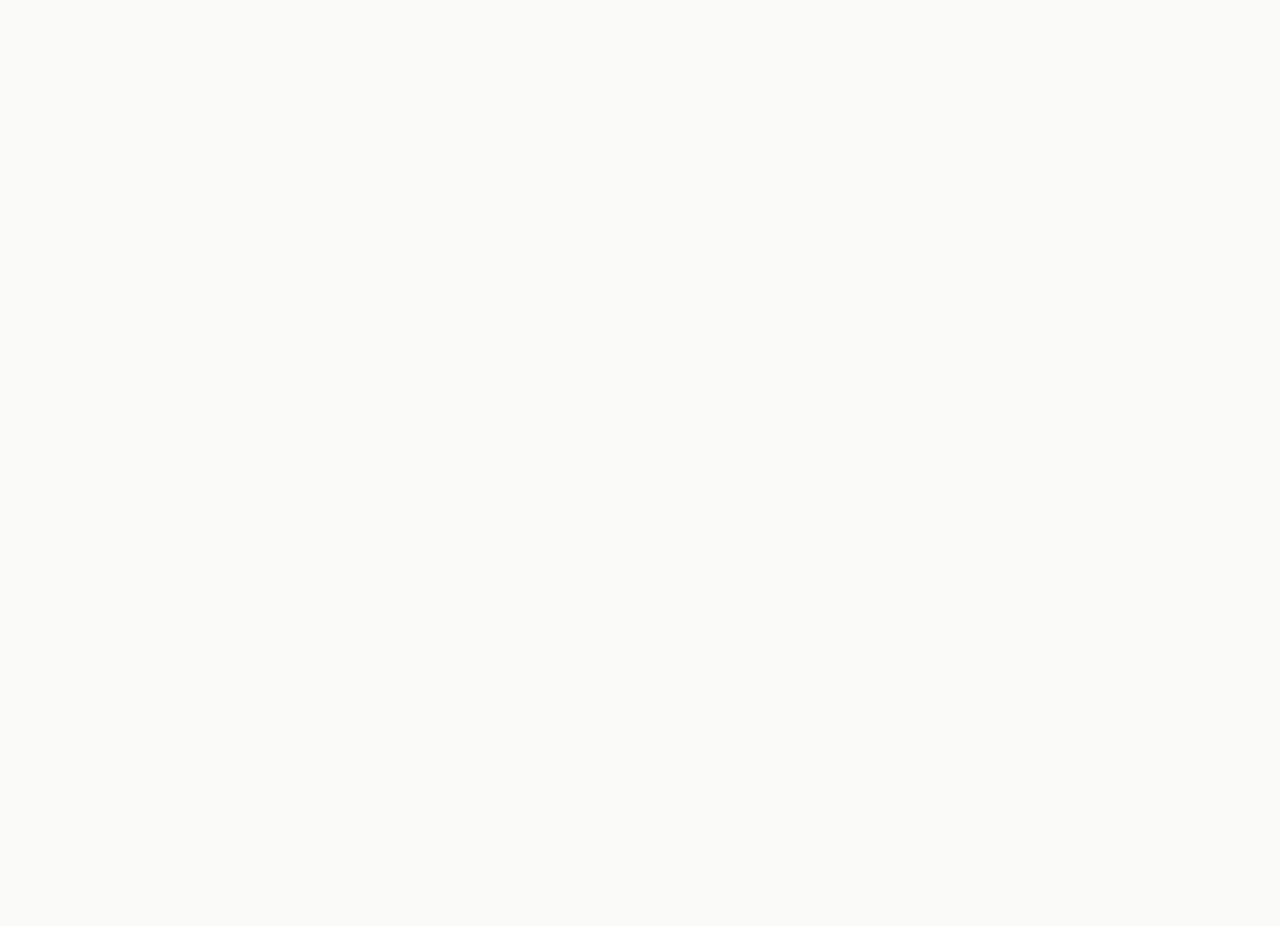
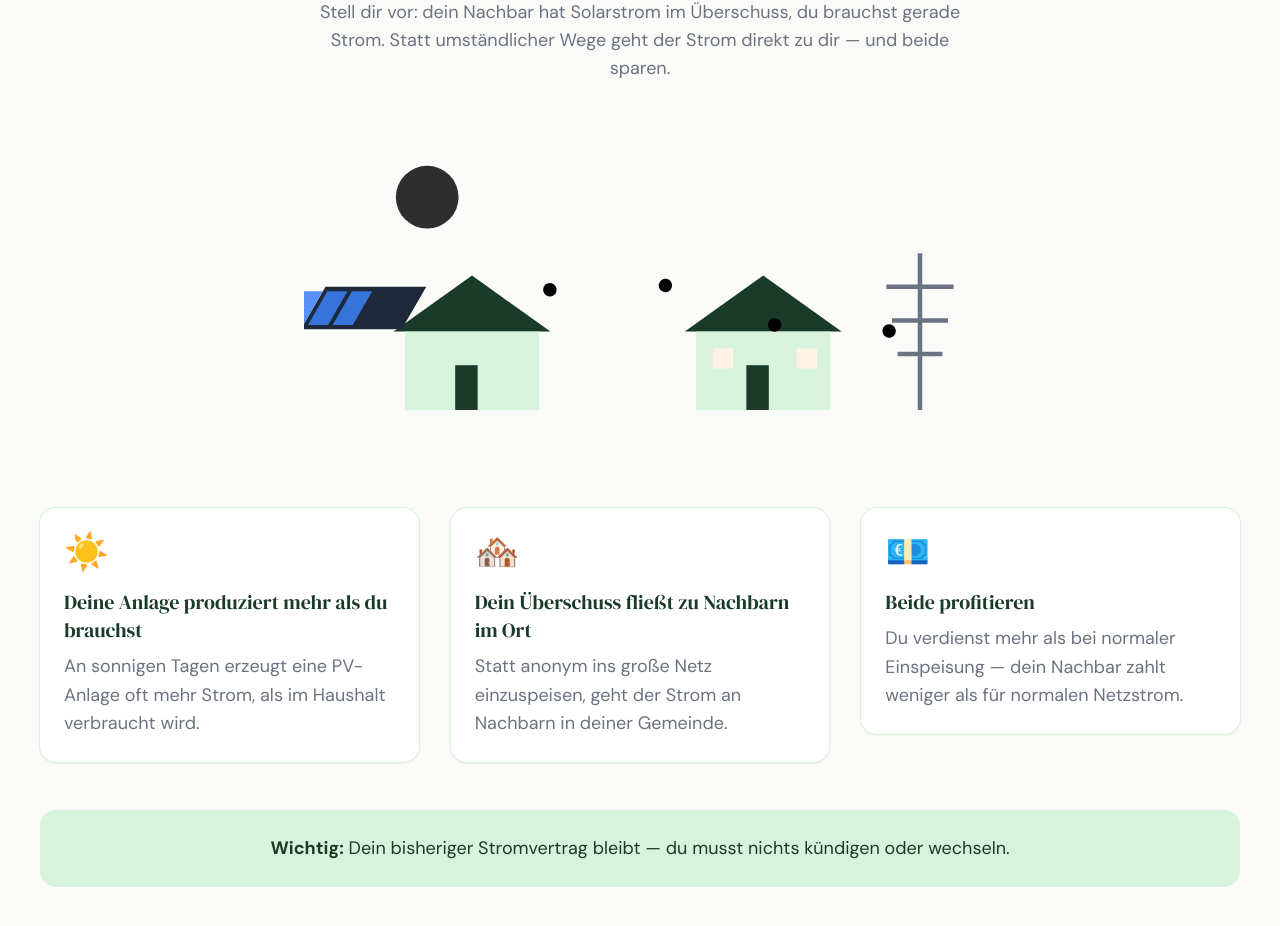
Before and after one commit to sushi86/energysharing_landingpage, a Next.js app: page / in a window 1280 px wide. Shown: the part 900-1826 px from the top of the page. Before the commit the page ends 800 px from the top, so only its background shows below. Built offline with nearby package versions, Linux system fonts and the light colour scheme.

Commit message:
feat: ExplainerSection with energy flow animation

```diff
--- a/app/page.tsx
+++ b/app/page.tsx
@@ -1,9 +1,11 @@
 import { HeroSection } from "@/components/sections/HeroSection";
+import { ExplainerSection } from "@/components/sections/ExplainerSection";
 
 export default function Home() {
   return (
     <main>
       <HeroSection />
+      <ExplainerSection />
     </main>
   );
 }
--- /dev/null
+++ b/components/sections/ExplainerSection.tsx
@@ -0,0 +1,57 @@
+import { SectionReveal } from "@/components/ui/SectionReveal";
+import { EnergyFlowAnimation } from "@/components/ui/EnergyFlowAnimation";
+
+const STEPS = [
+  {
+    icon: "☀️",
+    title: "Deine Anlage produziert mehr als du brauchst",
+    body: "An sonnigen Tagen erzeugt eine PV-Anlage oft mehr Strom, als im Haushalt verbraucht wird.",
+  },
+  {
+    icon: "🏘️",
+    title: "Dein Überschuss fließt zu Nachbarn im Ort",
+    body: "Statt anonym ins große Netz einzuspeisen, geht der Strom an Nachbarn in deiner Gemeinde.",
+  },
+  {
+    icon: "💶",
+    title: "Beide profitieren",
+    body: "Du verdienst mehr als bei normaler Einspeisung — dein Nachbar zahlt weniger als für normalen Netzstrom.",
+  },
+];
+
+export function ExplainerSection() {
+  return (
+    <section id="was-ist-es" className="px-6 py-16 md:py-30">
+      <div className="mx-auto max-w-content">
+        <SectionReveal>
+          <h2 className="text-center">Was ist Energy Sharing?</h2>
+          <p className="mx-auto mt-4 max-w-2xl text-center text-lg text-muted">
+            Stell dir vor: dein Nachbar hat Solarstrom im Überschuss, du brauchst gerade Strom. Statt umständlicher Wege geht der Strom direkt zu dir — und beide sparen.
+          </p>
+        </SectionReveal>
+
+        <SectionReveal delay={0.15} className="mt-12 flex justify-center">
+          <EnergyFlowAnimation />
+        </SectionReveal>
+
+        <div className="mt-16 grid gap-8 md:grid-cols-3">
+          {STEPS.map((step, i) => (
+            <SectionReveal key={step.title} delay={0.1 * i}>
+              <div className="rounded-2xl bg-white p-6 shadow-sm ring-1 ring-primary-pale">
+                <div className="mb-4 text-4xl" aria-hidden>{step.icon}</div>
+                <h3 className="font-serif text-xl text-primary-dark">{step.title}</h3>
+                <p className="mt-2 text-muted">{step.body}</p>
+              </div>
+            </SectionReveal>
+          ))}
+        </div>
+
+        <SectionReveal delay={0.4}>
+          <div className="mt-12 rounded-2xl bg-primary-pale p-6 text-center text-primary-dark">
+            <strong>Wichtig:</strong> Dein bisheriger Stromvertrag bleibt — du musst nichts kündigen oder wechseln.
+          </div>
+        </SectionReveal>
+      </div>
+    </section>
+  );
+}
```
